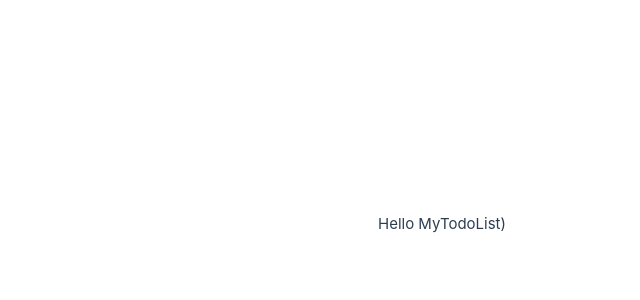
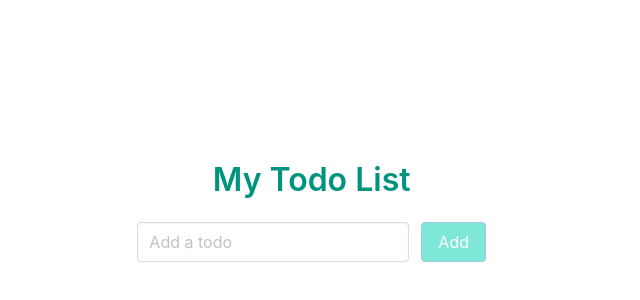
Before and after one commit to GinaNi77/vue-myTodoList, a Vue app: page / in a window 1280 px wide. Shown: the part 176-476 px from the top of the page, without its empty margins (134-774 px from the left). Built offline with nearby package versions, Linux system fonts and the light colour scheme.

Commit message:
add bulma add todos

```diff
--- a/package.json
+++ b/package.json
@@ -8,6 +8,8 @@
     "preview": "vite preview"
   },
   "dependencies": {
+    "bulma": "^0.9.4",
+    "uuid": "^9.0.0",
     "vue": "^3.2.47"
   },
   "devDependencies": {
--- a/src/App.vue
+++ b/src/App.vue
@@ -1 +1,85 @@
-<template>Hello MyTodoList)</template>
+<template>
+<div class="wrapper-todo">
+    <div class="title has-text-centered has-text-weight-semibold has-text-primary-dark">My Todo List</div>
+    <form @submit.prevent="addTodo">
+         <div class="field is-grouped mb-5">
+        <p class="control is-expanded">
+            <input class="input"
+            type="text"
+            placeholder="Add a todo"
+            v-model="newtodoContent">
+        </p>
+        <p class="control">
+            <button class="button is-info has-background-primary"
+            :disabled="!newtodoContent">Add</button>
+        </p>
+    </div>
+    </form>
+    <div v-for="todo in todos" :key="todo.id"
+    class="card mb-5">
+        <div class="card-content">
+            <div class="content">
+                 <div class="columns is-mobile is-vcentered">
+                    <div class="column">{{todo.content}}</div>
+                    <div class="column is-5 has-text-right">
+                        <button class="button has-background-success has-text-white mr-2">&check;</button>
+                        <button class="button has-background-danger has-text-white">&cross;</button>
+                    </div>
+                </div>
+            </div>
+        </div>
+    </div>
+</div>
+</template>
+
+<script setup>
+//import
+import {ref} from 'vue';
+import { v4 as uuidv4 } from 'uuid';
+
+//todos
+const todos = ref([
+    // {
+    //     id:'id1',
+    //     content: 'Excuse me, brah',
+    //     done: false
+    // },
+    // {
+    //     id:'id2',
+    //     content: 'Youre excused',
+    //     done: false
+    // },
+    // {
+    //     id:'id3',
+    //     content: 'And Im not your brah',
+    //     done: false
+    // }
+]);
+
+//add todo
+
+const newtodoContent = ref('')
+
+const addTodo = ()=>{
+    const newTodo = {
+        id: uuidv4(),
+        content: newtodoContent.value,
+        done: false
+    }
+    todos.value.unshift(newTodo)
+    newtodoContent.value =""
+}
+
+</script>
+
+
+<style>
+@import 'bulma/css/bulma.min.css';
+
+
+.wrapper-todo{
+    padding: 20px;
+    max-width: 400px;
+    margin: 0 auto;
+}
+</style>
```
Also changed, not shown: 1 other file (tests, documents, lock files or other folders).
